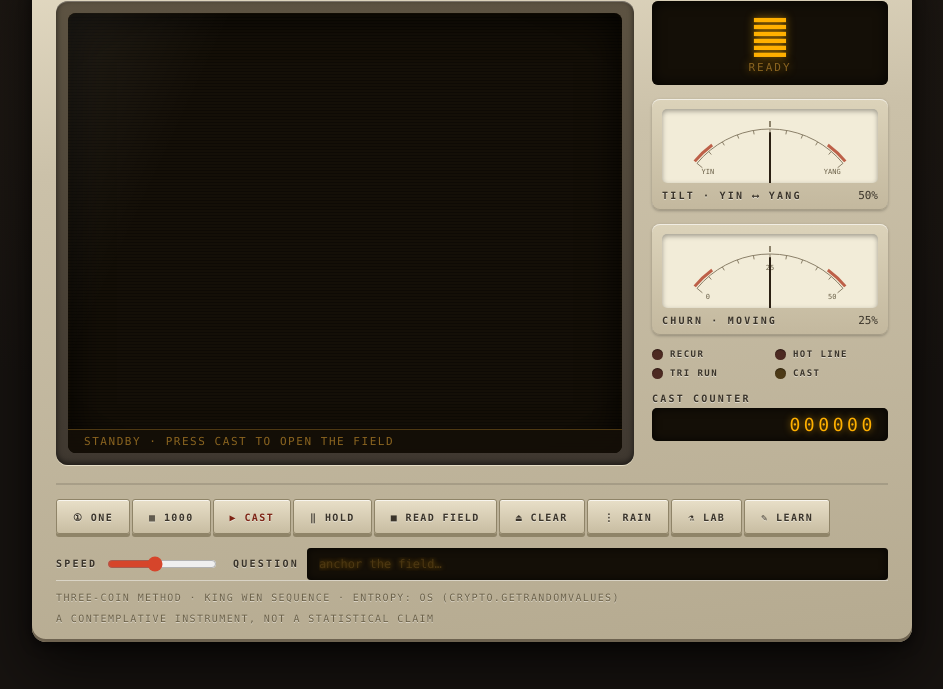
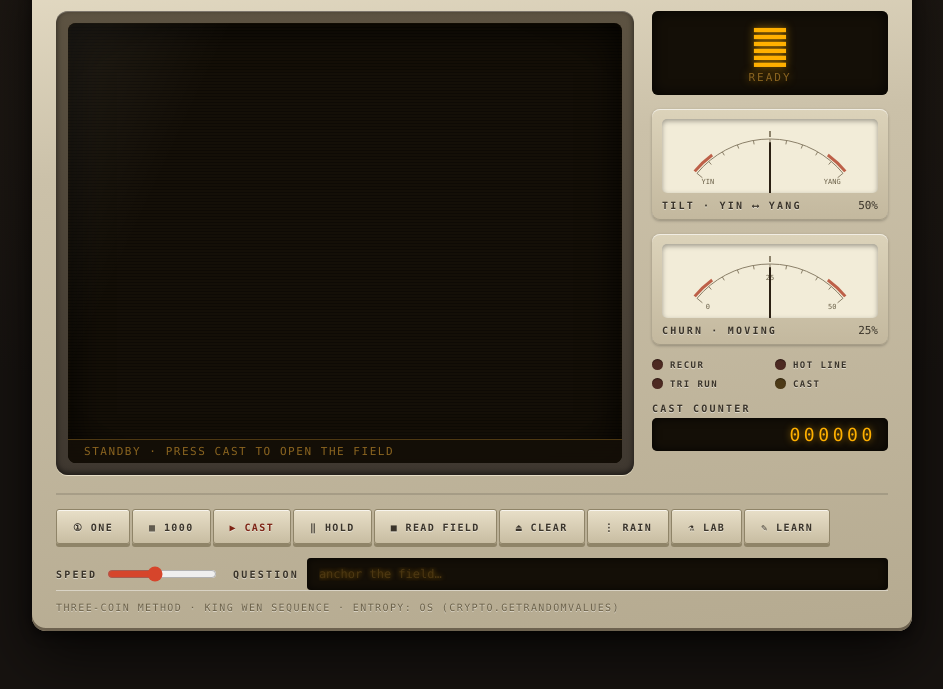
Before and after one commit to heyneeff/field-oracle, a plain HTML site: page web/field-oracle.html in a window 1280 px wide. Shown: the part 107-796 px from the top of the page, without its empty margins (168-1111 px from the left). Drawn offline with Linux system fonts and the light colour scheme.

Commit message:
Remove contemplative-instrument footnote from chassis
Co-Authored-By: Claude Fable 5 <noreply@anthropic.com>

```diff
--- a/web/field-oracle.html
+++ b/web/field-oracle.html
@@ -264,7 +264,6 @@
   </div>
   <div class="footnote">
     <span class="legend">Three-coin method · King Wen sequence · entropy: OS (crypto.getRandomValues)</span>
-    <span class="legend">A contemplative instrument, not a statistical claim</span>
   </div>
 </div>
 
```
